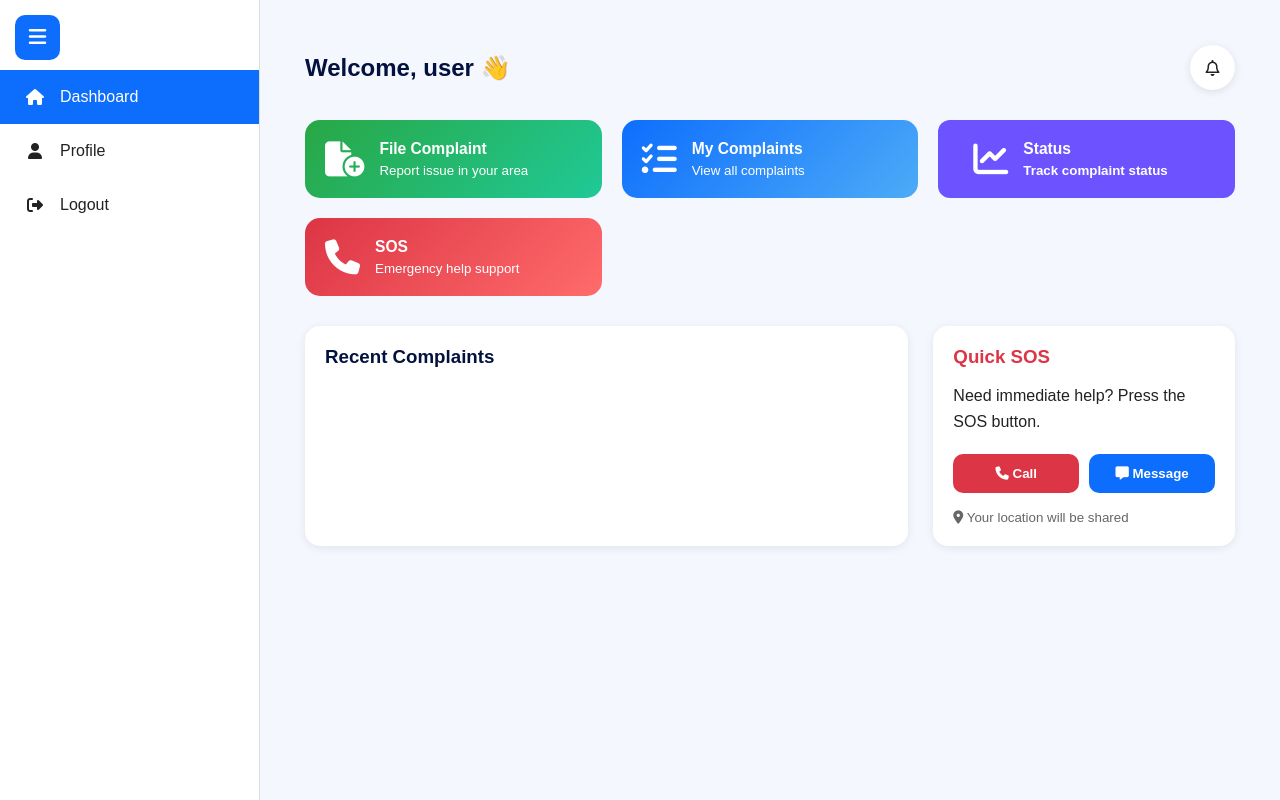
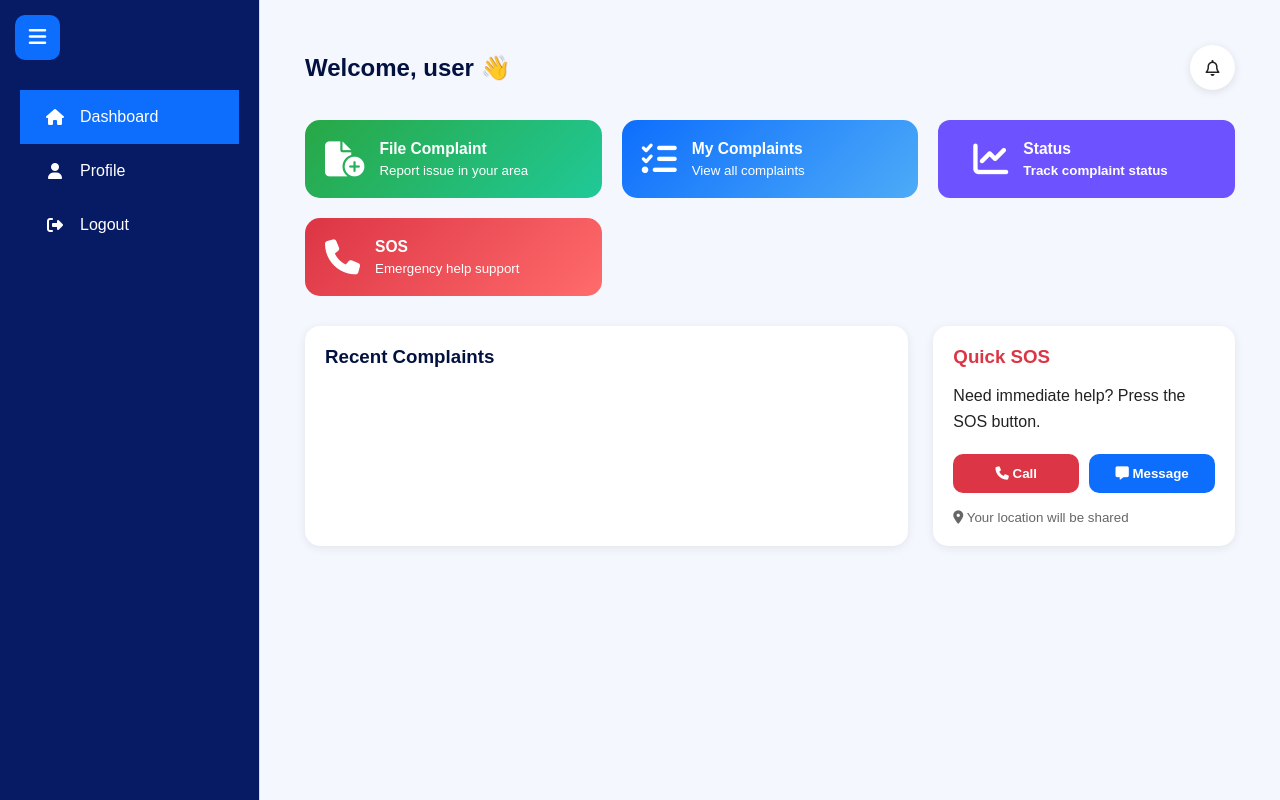
Before and after one commit to adithya782/digital_complaint_desk, a plain HTML site: page website/user_dashboard.html in a window 1280 px wide. Drawn offline with Linux system fonts and the light colour scheme; no server answers.

Commit message:
updated files

```diff
--- a/website/user_dashboard.css
+++ b/website/user_dashboard.css
@@ -34,8 +34,6 @@ body{
 /* SIDEBAR */
 
 .sidebar{
-    width:260px;
-    background:#fff;
     border-right:1px solid #ddd;
     min-height:100vh;
     transition:0.3s;
@@ -43,11 +41,19 @@ body{
     left:0;
     top:0;
     z-index:1000;
-    padding-top:70px;
+  width:260px;
+
+  background:#071b64;
+
+  color:#fff;
+
+  padding:30px 20px;
 }
 
 .sidebar ul{
-    list-style:none;
+  list-style:none;
+
+  margin-top:60px;
 }
 
 .sidebar li{
```
